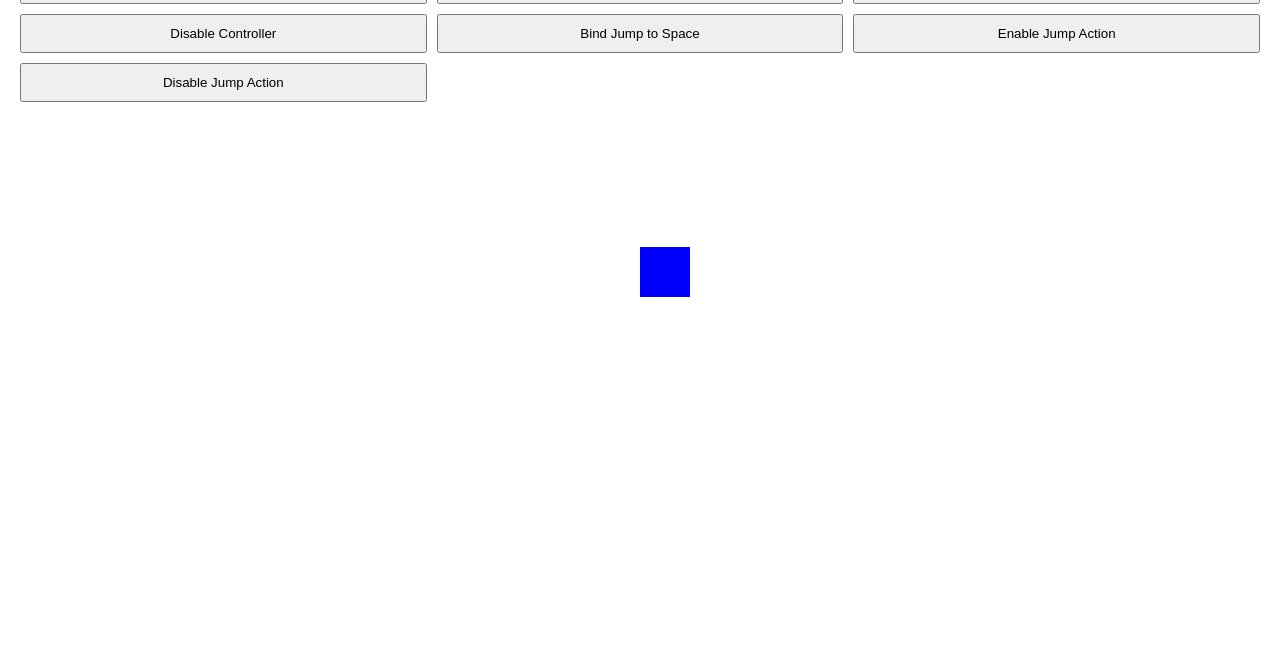
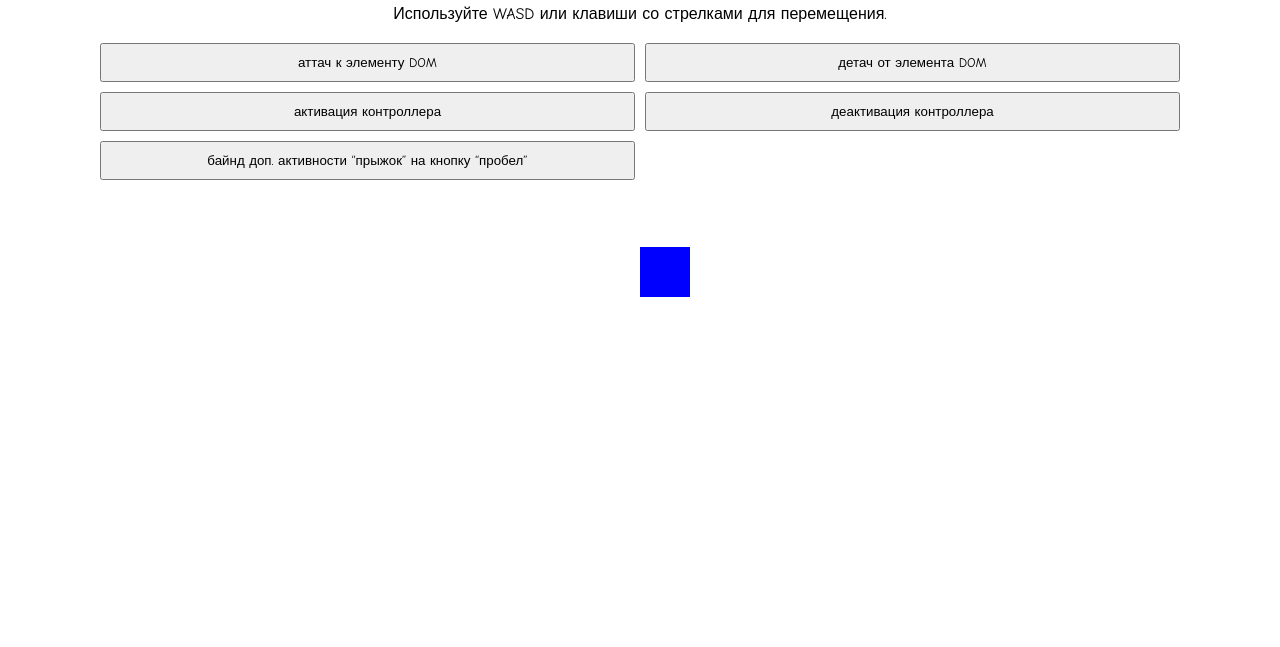
Before and after one commit to uwuiioa/InputController, a plain HTML site: page index.html in a window 1280 px wide. Shown: the part 153-800 px from the top of the page. Drawn offline with Linux system fonts and the light colour scheme.

Commit message:
Update index.html

```diff
--- a/index.html
+++ b/index.html
@@ -1,13 +1,14 @@
 <!DOCTYPE html>
-<html lang="en">
+<html lang="ru">
 <head>
     <meta charset="UTF-8">
     <meta name="viewport" content="width=device-width, initial-scale=1.0">
-    <title>Input Controller Test</title>
+    <title>Универсальный контроллер ввода</title>
     <style>
         body {
-            font-family: Arial, sans-serif;
-            margin: 20px;
+            font-family: 'Comic Sans MS', sans-serif;
+            margin: 100px;
+            text-align: center;
         }
 
         #test-object {
@@ -23,30 +24,29 @@
         .controls {
             margin-top: 20px;
             display: grid;
-            grid-template-columns: repeat(3, 1fr);
+            grid-template-columns: repeat(2, 1fr);
             gap: 10px;
         }
 
         button {
             padding: 10px;
             cursor: pointer;
+            font-family: 'Comic Sans MS', sans-serif;
         }
     </style>
 </head>
 <body>
-    <h1>Input Controller Test</h1>
-    <p>Use WASD or arrow keys to move the box. Bind "jump" to space and test it.</p>
+    <h1>Тестовая страница</h1>
+    <p>Используйте WASD или клавиши со стрелками для перемещения.</p>
 
     <div id="test-object"></div>
 
     <div class="controls">
-        <button id="attach-btn">Attach to Body</button>
-        <button id="detach-btn">Detach</button>
-        <button id="enable-btn">Enable Controller</button>
-        <button id="disable-btn">Disable Controller</button>
-        <button id="bind-jump-btn">Bind Jump to Space</button>
-        <button id="enable-jump-btn">Enable Jump Action</button>
-        <button id="disable-jump-btn">Disable Jump Action</button>
+        <button id="attach-btn">аттач к элементу DOM</button>
+        <button id="detach-btn">детач от элемента DOM</button>
+        <button id="enable-btn">активация контроллера</button>
+        <button id="disable-btn">деактивация контроллера</button>
+        <button id="bind-jump-btn">байнд доп. активности “прыжок” на кнопку “пробел”</button>
     </div>
 
     <script src="input-controller.js"></script>
```
